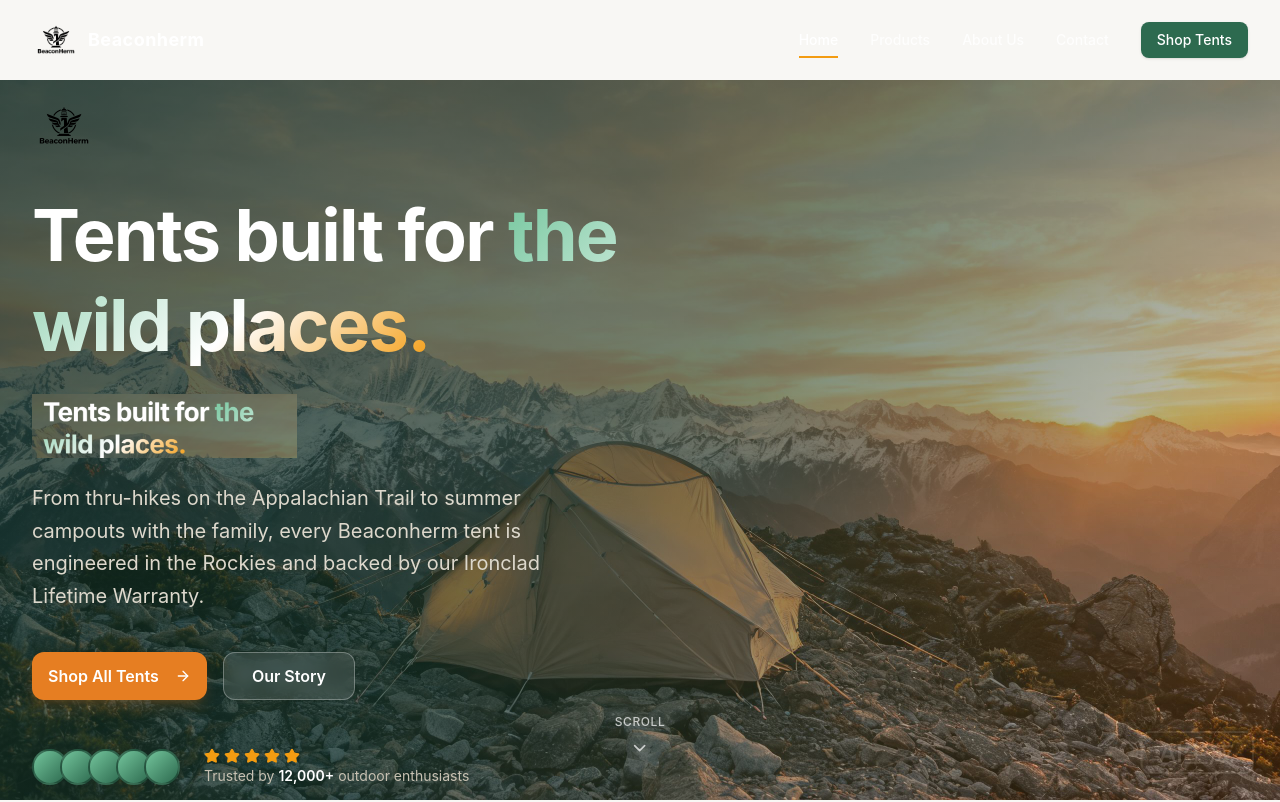
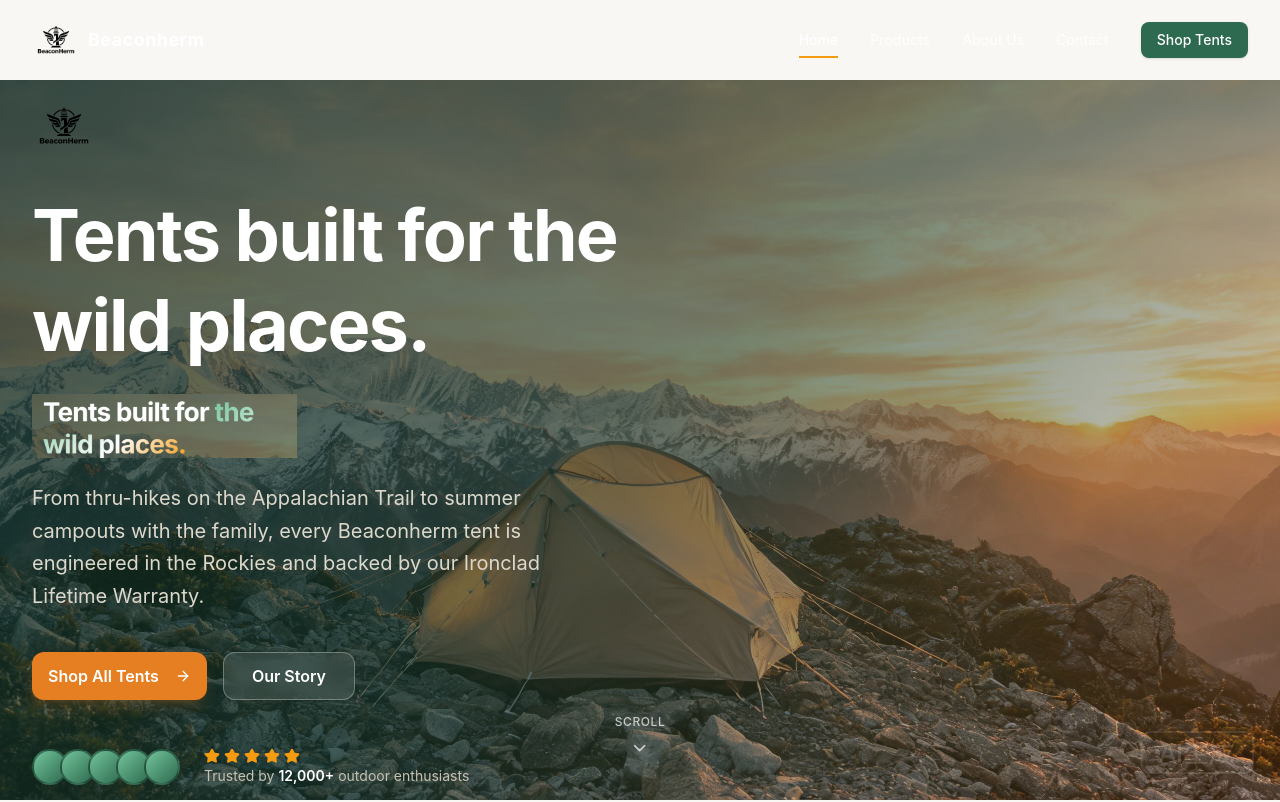
Before and after one commit to BeaconHerm/beaconherm-website, a Next.js app: page / in a window 1280 px wide. Shown: the top 802 px of the page. Built offline with nearby package versions, Linux system fonts and the light colour scheme; a web font is replaced by a local one.

Commit message:
fix: remove gradient style from hero title, make it solid white
Coze-Commit-Type: user
Coze-User-ID: 1065866730669908
Coze-Conversation-ID: 9026048

```diff
--- a/src/app/page.tsx
+++ b/src/app/page.tsx
@@ -63,8 +63,7 @@ export default function HomePage() {
             </div>
 
             <h1 className="text-4xl sm:text-5xl md:text-6xl lg:text-7xl font-bold text-white leading-tight tracking-tight">
-              Tents built for{' '}
-              <span className="gradient-text">the wild places.</span>
+              Tents built for the wild places.
             </h1>
 
             {/* Tagline badge */}
```
